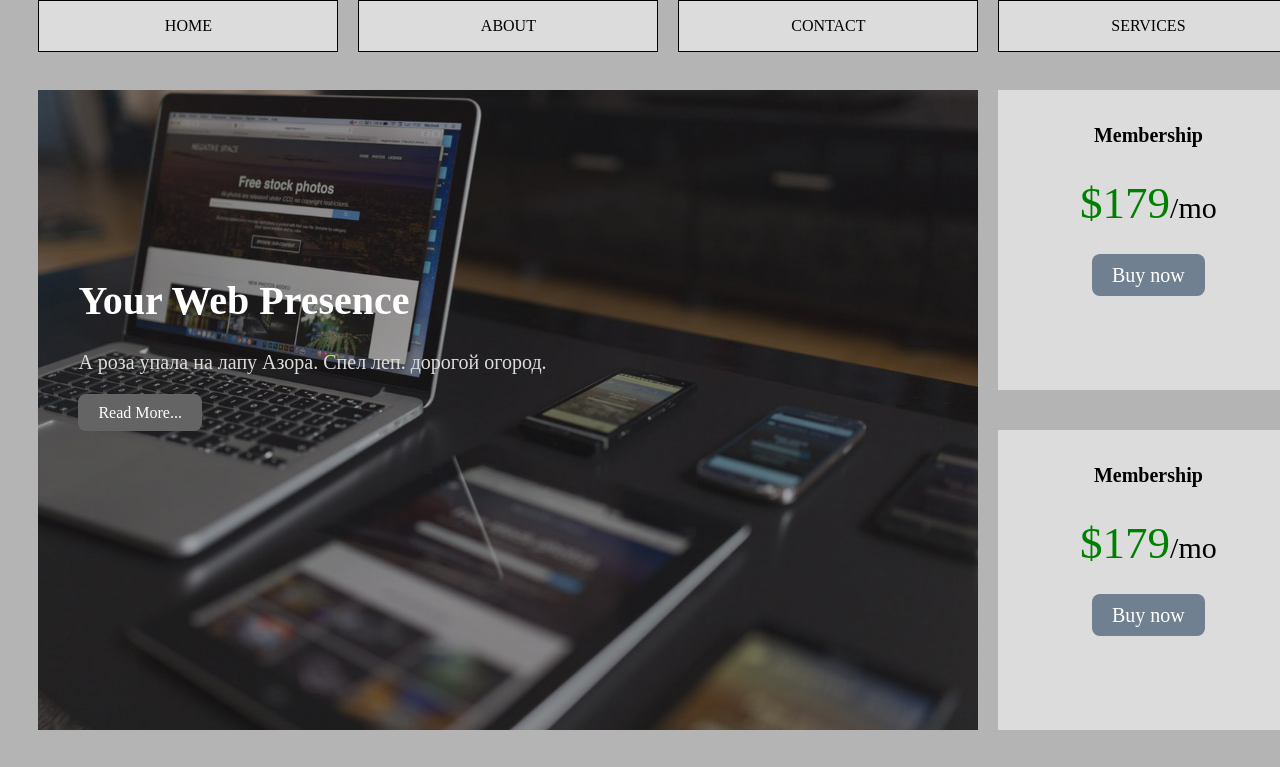
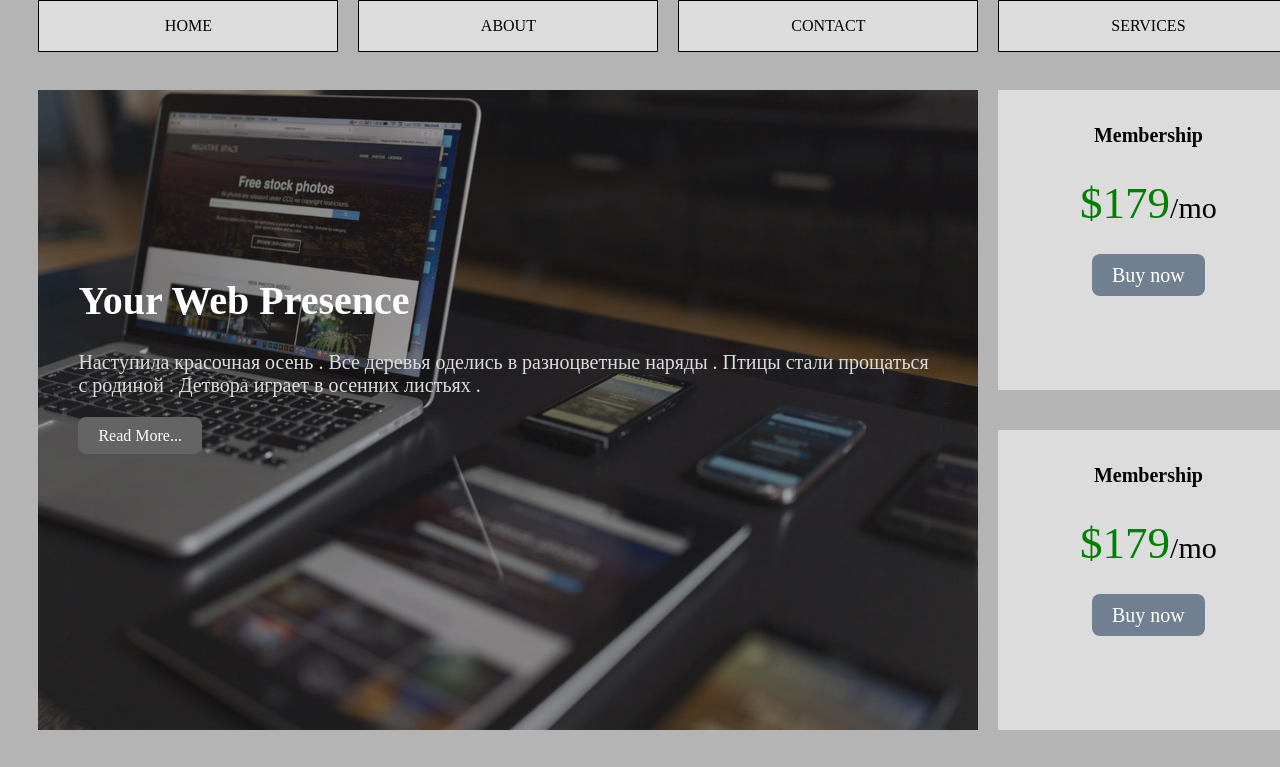
Before and after one commit to Kairat-ops/shop_laptop, a plain HTML site: page index.html in a window 1280 px wide. Shown: the top 767 px of the page. Drawn offline with Linux system fonts and the light colour scheme.

Commit message:
Поменял главный баннер

```diff
--- a/index.html
+++ b/index.html
@@ -18,7 +18,7 @@
             <div class="grid upper">
                 <div class="block1">
                     <h1>Your Web Presence</h1>
-                    <p>А роза упала на лапу Азора. Спел леп. дорогой огород.</p>
+                    <p>Наступила красочная осень . Все деревья оделись в разноцветные наряды . Птицы стали прощаться с родиной . Детвора играет в осенних листьях .</p>
                     <a href="#">Read More...</a>
                 </div>
                 <div class="block block2">
```
